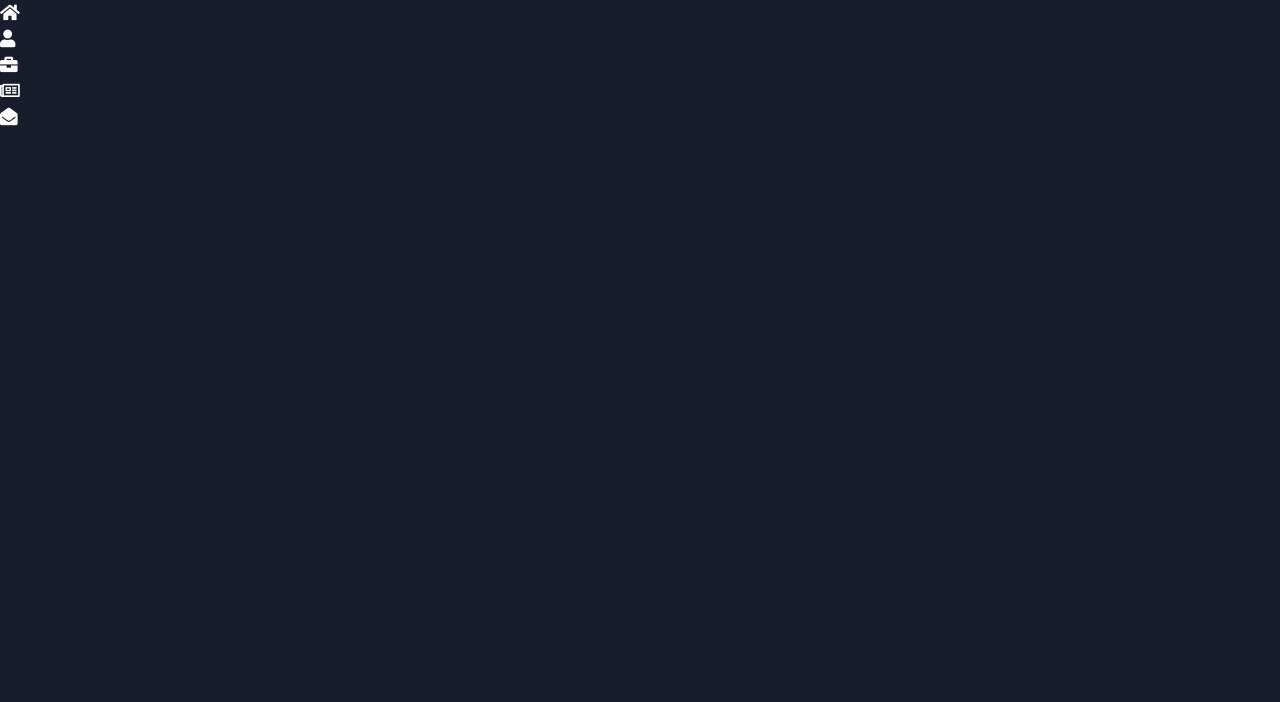
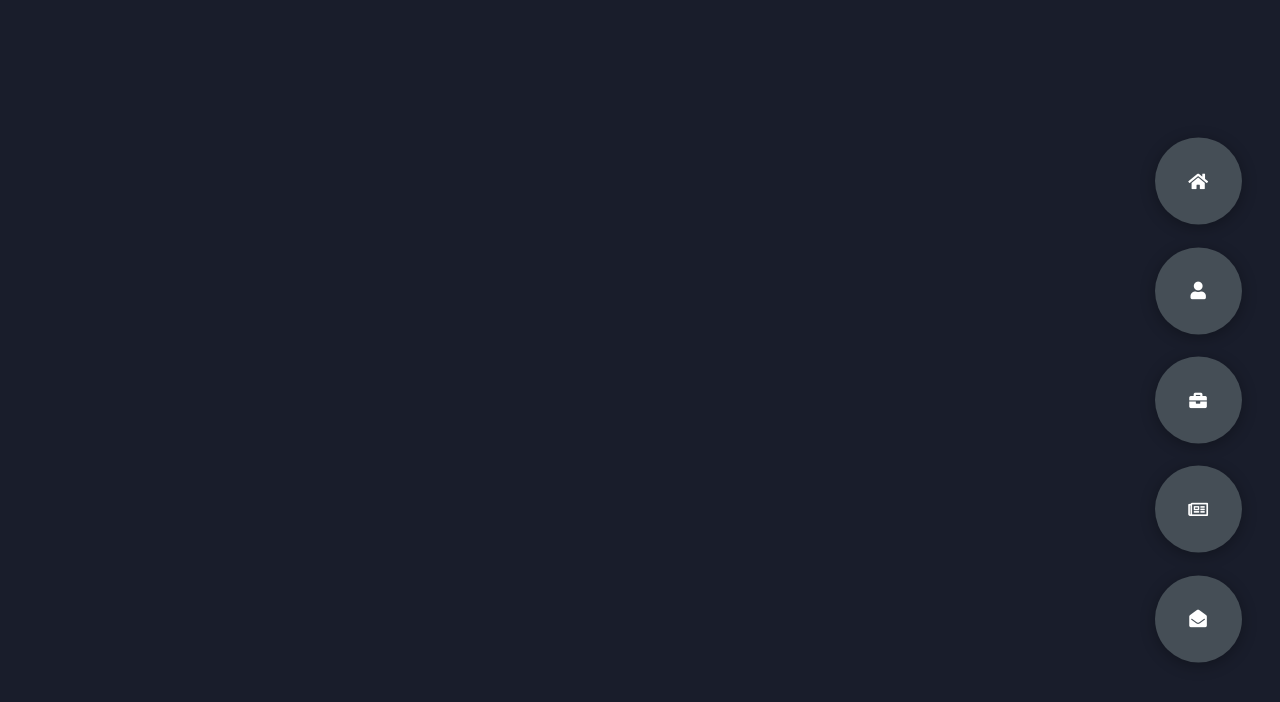
Before and after one commit to terrenceng88/Portfolio-Website, a plain HTML site: page index.html in a window 1280 px wide. Drawn offline with Linux system fonts and the light colour scheme.

Commit message:
added side buttons

```diff
--- a/styles/styles.scss
+++ b/styles/styles.scss
@@ -18,6 +18,7 @@
     --color-grey-5: #2a2e35;
     --color-grey-6: #12181b;
     --br-sm-2: 14px;
+    --box-shadow-1: 0 3px 15px rgba(0,0,0,0.3);
 }
 
 body{
@@ -42,7 +43,7 @@ header{
 
 section{
     min-height: 100vh;
-    width: 100%;+
+    width: 100%;
     position: absolute;
     left: 0;
     top: 0;
@@ -79,3 +80,30 @@ section{
     display: none;
     transform: translate(0) scale(1);
 }
+
+
+//Controls
+.controls{
+    position: fixed;
+    z-index: 10;
+    top: 50%;
+    right: 3%;
+    display: flex;
+    flex-direction: column;
+    align-items: center;
+    justify-content: center;
+    transform: translateY(-50%);
+    .control{
+        padding: 1rem;
+        cursor: pointer;
+        background-color: var(--color-grey-4);
+        width: 55px;
+        height: 55px;
+        border-radius: 50%;
+        display: flex;
+        justify-content: center;
+        align-items: center;
+        margin: 0.7rem 0;
+        box-shadow: var(--box-shadow-1);
+    }
+}
```
Also changed, not shown: styles/styles.css, 1 other file.
